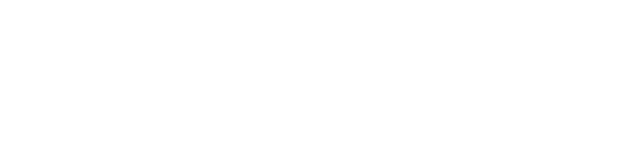
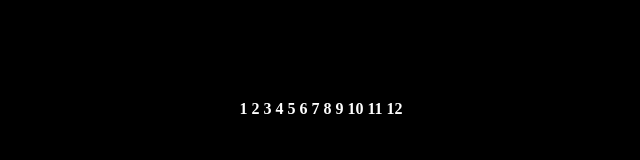
Before and after one commit to Gagandeep101/Vaniila-JS-30-Day-Challenge, a plain HTML site: page Day2/index.html in a window 1280 px wide. Shown: the whole page, without its empty margins (319-959 px from the left). Drawn offline with Linux system fonts and the light colour scheme.

Commit message:
create all element need for clock and set its background

```diff
--- a/Day2/index.html
+++ b/Day2/index.html
@@ -8,5 +8,26 @@
     <link rel="stylesheet" href="/Day2/style.css">
 </head>
 <body>
+    <div class="container">
+        <div class="clock">
+            <span style="--i:1" class="hourTime"><b>1</b></span>
+            <span style="--i:2" class="hourTime"><b>2</b></span>
+            <span style="--i:3" class="hourTime"><b>3</b></span>
+            <span style="--i:4" class="hourTime"><b>4</b></span>
+            <span style="--i:5" class="hourTime"><b>5</b></span>
+            <span style="--i:6" class="hourTime"><b>6</b></span>
+            <span style="--i:7" class="hourTime"><b>7</b></span>
+            <span style="--i:8" class="hourTime"><b>8</b></span>
+            <span style="--i:9" class="hourTime"><b>9</b></span>
+            <span style="--i:10" class="hourTime"><b>10</b></span>
+            <span style="--i:11" class="hourTime"><b>11</b></span>
+            <span style="--i:12" class="hourTime"><b>12</b></span>
+            <div class="point"></div>
+            <div class="hourhand"></div>
+            <div class="minhand"></div>
+            <div class="sechand"></div>
+        </div>
+    </div>
+    <script src="/Day2/brain.js"></script>
 </body>
 </html>
--- a/Day2/style.css
+++ b/Day2/style.css
@@ -0,0 +1,13 @@
+* {
+  margin: 0;
+  padding: 0;
+  color: white;
+}
+body {
+  padding-top: 100px;
+  position: relative;
+  display: flex;
+  align-items: center;
+  justify-content: center;
+  background-color: black;
+}
```
